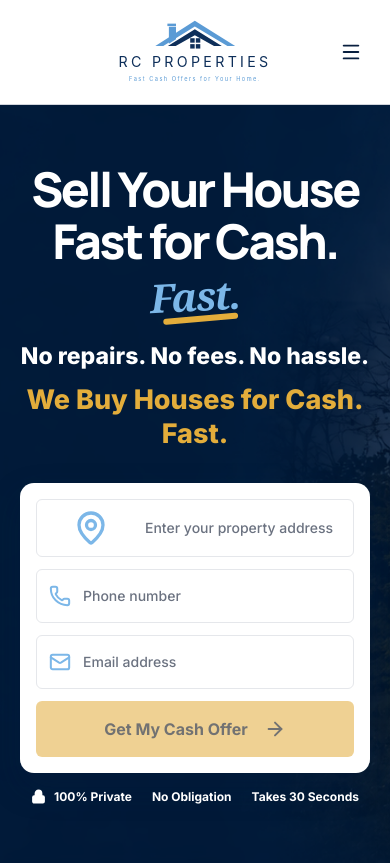
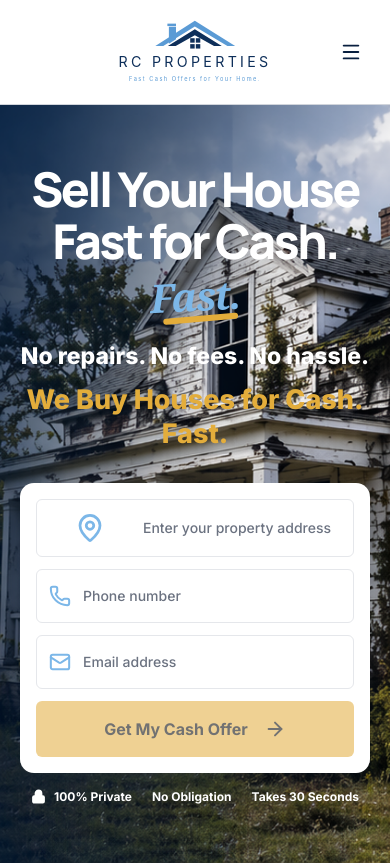
Before and after one commit to sockhead360/rc-properties, a Next.js app: page / in a window 390 px wide. Shown: the top 865 px of the page. Built offline with nearby package versions, Linux system fonts and the light colour scheme.

Commit message:
Fix mobile address field alignment

```diff
--- a/src/components/home/Hero.tsx
+++ b/src/components/home/Hero.tsx
@@ -4,7 +4,7 @@ export default function Hero() {
   return (
     <section className="relative isolate min-h-[523px] overflow-hidden bg-rc-navy-dark">
       <div
-        className="absolute inset-0 bg-cover bg-[position:35%_center] sm:bg-center"
+        className="absolute inset-0 bg-cover bg-[position:70%_center] sm:bg-center"
         style={{ backgroundImage: "url('/images/hero-banner.png')" }}
         aria-hidden="true"
       />
--- a/src/components/home/HomeAddressBar.tsx
+++ b/src/components/home/HomeAddressBar.tsx
@@ -237,16 +237,16 @@ export default function HomeAddressBar() {
         <div className="grid gap-3">
           <div ref={addressBoxRef} className="relative">
             <label className="flex min-h-[58px] items-center gap-3 rounded-md border border-gray-200 bg-white px-3 sm:px-4">
-              <span className="flex w-[84px] shrink-0 justify-center sm:w-10">
+              <span className="flex w-[82px] shrink-0 items-center justify-center sm:w-10">
                 {loadingSuggestions ? (
                   <Loader2
-                    size={32}
+                    size={26}
                     strokeWidth={2.2}
                     className="animate-spin text-rc-light-blue"
                   />
                 ) : (
                   <MapPin
-                    size={36}
+                    size={30}
                     strokeWidth={2.2}
                     className="text-rc-light-blue"
                   />
@@ -262,7 +262,7 @@ export default function HomeAddressBar() {
                 autoComplete="street-address"
                 placeholder="Enter your property address"
                 required
-                className="w-full bg-transparent text-sm font-medium text-rc-text outline-none placeholder:text-rc-muted sm:text-base"
+                className="w-full bg-transparent text-left text-sm font-medium text-rc-text outline-none placeholder:text-rc-muted sm:text-base"
               />
             </label>
 
@@ -316,7 +316,7 @@ export default function HomeAddressBar() {
               autoComplete="tel"
               placeholder="Phone number"
               required
-              className="w-full bg-transparent text-sm font-medium text-rc-text outline-none placeholder:text-rc-muted sm:text-base"
+              className="w-full bg-transparent text-left text-sm font-medium text-rc-text outline-none placeholder:text-rc-muted sm:text-base"
             />
             </label>
 
@@ -337,7 +337,7 @@ export default function HomeAddressBar() {
               autoComplete="email"
               placeholder="Email address"
               required
-              className="w-full bg-transparent text-sm font-medium text-rc-text outline-none placeholder:text-rc-muted sm:text-base"
+              className="w-full bg-transparent text-left text-sm font-medium text-rc-text outline-none placeholder:text-rc-muted sm:text-base"
             />
             </label>
           </div>
```
